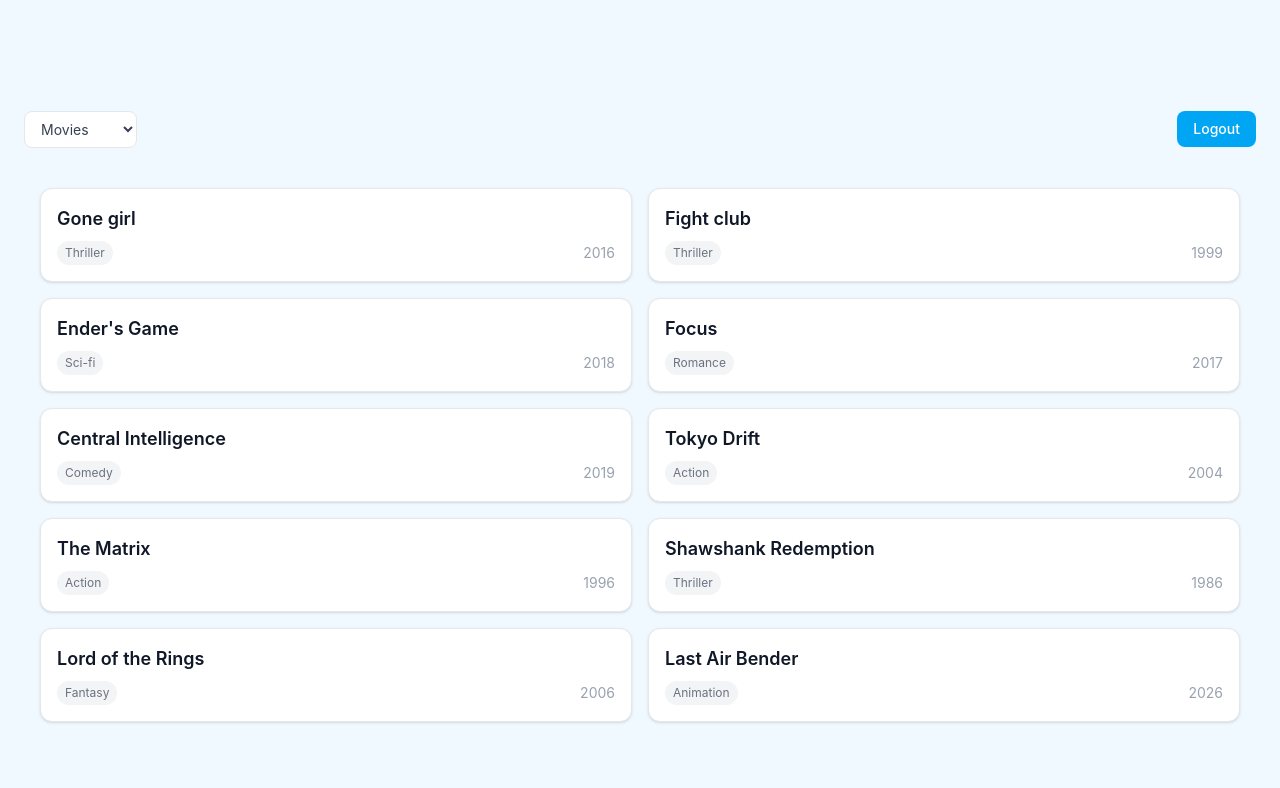
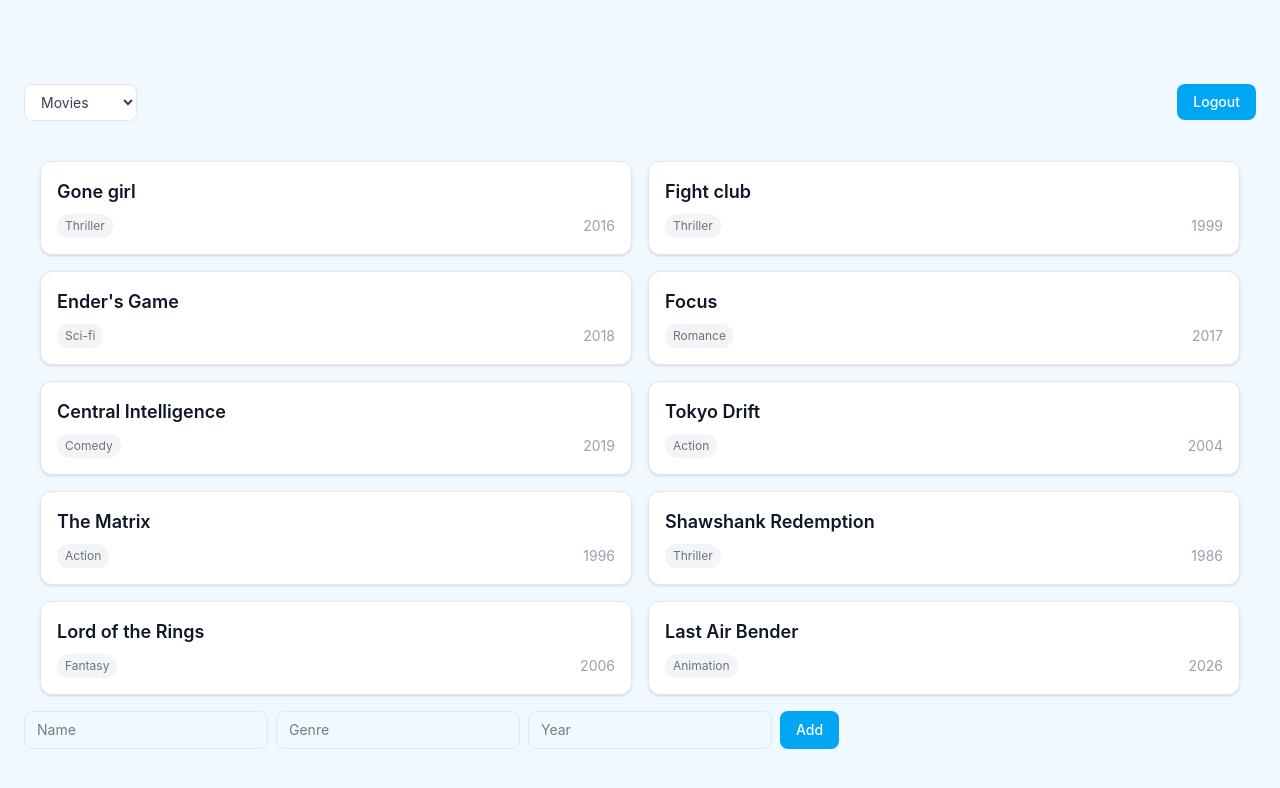
Before and after one commit to sinethatiah/ListRenderingApp, a React (Vite) app: page / in a window 1280 px wide. Both pictures are taken after a click on the button "Start Watching". Shown: the top 788 px of the page. Built offline with nearby package versions, Linux system fonts and the light colour scheme.

Commit message:
add function for adding movies and shows to the list

```diff
--- a/src/Components/Movies.jsx
+++ b/src/Components/Movies.jsx
@@ -2,7 +2,7 @@ import React, { useState } from "react";
 
 function Movies() {
   const [StartWatching, setStartWatching] = useState(false);
-  const Movies = [
+  const [Movies, setMovies] = useState([
     { id: 101, name: "Gone girl", genre: "Thriller", year: "2016" },
     { id: 101, name: "Fight club", genre: "Thriller", year: "1999" },
     { id: 101, name: "Ender's Game", genre: "Sci-fi", year: "2018" },
@@ -13,8 +13,8 @@ function Movies() {
     { id: 101, name: "Shawshank Redemption ", genre: "Thriller", year: "1986" },
     { id: 101, name: "Lord of the Rings", genre: "Fantasy", year: "2006" },
     { id: 101, name: "Last Air Bender", genre: "Animation", year: "2026" },
-  ];
-  const Shows = [
+  ]);
+  const [Shows, setShows] = useState([
     { id: 1, name: "Breaking Bad", genre: "Crime", year: "2008" },
     { id: 2, name: "Stranger Things", genre: "Sci-fi", year: "2016" },
     { id: 3, name: "The Crown", genre: "Drama", year: "2016" },
@@ -25,7 +25,7 @@ function Movies() {
     { id: 8, name: "Narcos", genre: "Crime", year: "2015" },
     { id: 9, name: "Arcane", genre: "Animation", year: "2021" },
     { id: 10, name: "The Last of Us", genre: "Drama", year: "2023" },
-  ];
+  ]);
 
   const [List, setList] = useState("Movies");
   const selectList = (e) => {
@@ -37,7 +37,7 @@ function Movies() {
         case "Movies":
           return (
             <div className="grid grid-cols-2 gap-4 p-4">
-              {Movies.map((Movie , index) => (
+              {Movies.map((Movie, index) => (
                 <div
                   key={index}
                   className="bg-white border border-gray-200 rounded-xl p-4 shadow-sm hover:shadow-md transition-all duration-200"
@@ -59,10 +59,17 @@ function Movies() {
           return (
             <div className="grid grid-cols-2 gap-4 p-4">
               {Shows.map((Show) => (
-    <div key={Show.id} className="bg-white border border-gray-200 rounded-xl p-4 shadow-sm hover:shadow-md transition-all duration-200">
-      <h2 className="text-gray-900 font-semibold text-lg">{Show.name}</h2>
+                <div
+                  key={Show.id}
+                  className="bg-white border border-gray-200 rounded-xl p-4 shadow-sm hover:shadow-md transition-all duration-200"
+                >
+                  <h2 className="text-gray-900 font-semibold text-lg">
+                    {Show.name}
+                  </h2>
                   <div className="flex items-center justify-between mt-2">
-        <span className="text-xs bg-gray-100 text-gray-500 px-2 py-1 rounded-full">{Show.genre}</span>
+                    <span className="text-xs bg-gray-100 text-gray-500 px-2 py-1 rounded-full">
+                      {Show.genre}
+                    </span>
                     <span className="text-gray-400 text-sm">{Show.year}</span>
                   </div>
                 </div>
@@ -94,13 +101,30 @@ function Movies() {
     }
   };
 
+  const [newItem, setNewItem] = useState({ name: "", genre: "", year: "" });
+  const addItem = () => {
+      if (!newItem.name || !newItem.genre || !newItem.year) return;
+
+      const entry = { id: Date.now(), ...newItem };
+
+      if (List === "Movies") {
+        setMovies([...Movies, entry]);
+      } else {
+        setShows([...Shows, entry]);
+      }
+
+      setNewItem({ name: "", genre: "", year: "" });
+
+  };
   return (
     <>
       <div className="min-h-screen bg-sky-50 p-6">
         <div className="flex flex-col items-center justify-center min-h-screen">
           {!StartWatching ? (
             <div className="text-center">
-        <p className="text-gray-400 text-sm italic mb-4">Log in to start watching</p>
+              <p className="text-gray-400 text-sm italic mb-4">
+                Log in to start watching
+              </p>
               <button
                 onClick={() => setStartWatching(!StartWatching)}
                 className="bg-sky-500 hover:bg-sky-600 text-white text-sm font-medium px-4 py-2 rounded-lg transition-all duration-200"
@@ -127,6 +151,38 @@ function Movies() {
                 </button>
               </div>
               {DisplayList()}
+              <div className="flex gap-2 mb-4">
+                <input
+                  placeholder="Name"
+                  value={newItem.name}
+                  onChange={(e) =>
+                    setNewItem({ ...newItem, name: e.target.value })
+                  }
+                  className="border border-gray-200 rounded-lg px-3 py-2 text-sm focus:outline-none focus:ring-2 focus:ring-sky-400"
+                />
+                <input
+                  placeholder="Genre"
+                  value={newItem.genre}
+                  onChange={(e) =>
+                    setNewItem({ ...newItem, genre: e.target.value })
+                  }
+                  className="border border-gray-200 rounded-lg px-3 py-2 text-sm focus:outline-none focus:ring-2 focus:ring-sky-400"
+                />
+                <input
+                  placeholder="Year"
+                  value={newItem.year}
+                  onChange={(e) =>
+                    setNewItem({ ...newItem, year: e.target.value })
+                  }
+                  className="border border-gray-200 rounded-lg px-3 py-2 text-sm focus:outline-none focus:ring-2 focus:ring-sky-400"
+                />
+                <button
+                  onClick={addItem}
+                  className="bg-sky-500 hover:bg-sky-600 text-white text-sm font-medium px-4 py-2 rounded-lg transition-all duration-200"
+                >
+                  Add
+                </button>
+              </div>
             </div>
           )}
         </div>
```
Lines whose indentation alone changed are shown as unchanged.
